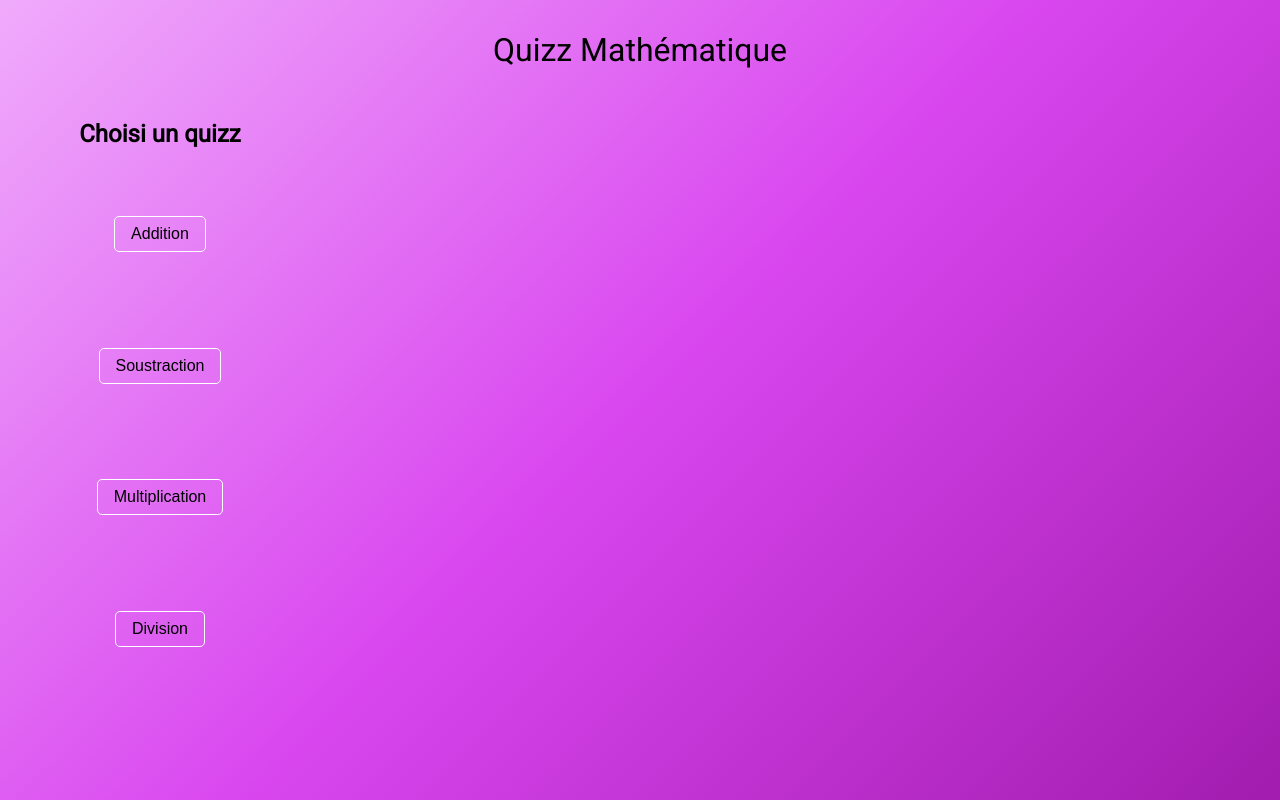
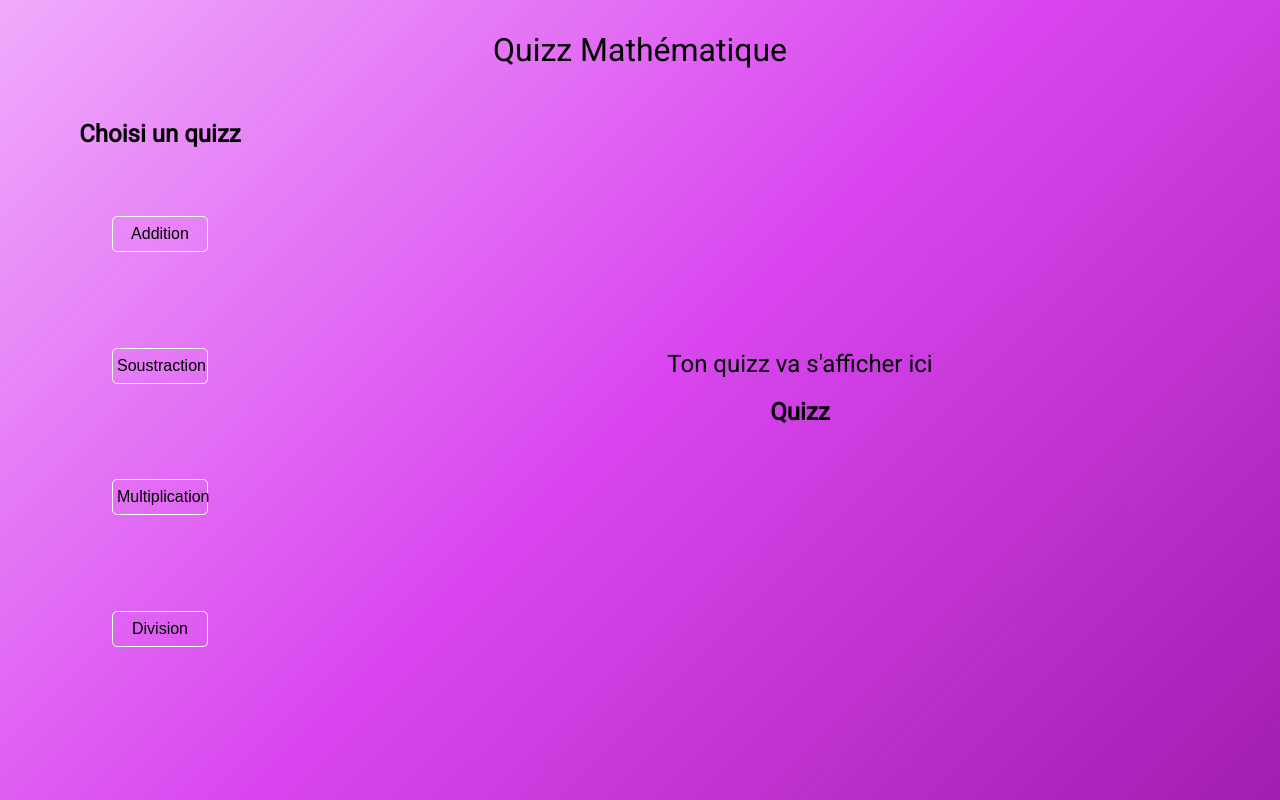
Before and after one commit to MisterWaner/math-game, a React (Vite) app: page / in a window 1280 px wide. Built offline with nearby package versions, Linux system fonts and the light colour scheme.

Commit message:
3rd commit: init playground and quizz components

```diff
--- a/package.json
+++ b/package.json
@@ -11,7 +11,8 @@
   },
   "dependencies": {
     "react": "^18.2.0",
-    "react-dom": "^18.2.0"
+    "react-dom": "^18.2.0",
+    "zustand": "^4.5.0"
   },
   "devDependencies": {
     "@types/react": "^18.2.43",
--- a/src/App.tsx
+++ b/src/App.tsx
@@ -1,4 +1,5 @@
 import QuizzList from "./components/QuizzList/QuizzList";
+import Playground from "./components/Playground/Playground";
 
 function App() {
     return (
@@ -9,6 +10,7 @@ function App() {
 
             <main>
                 <QuizzList />
+                <Playground />
             </main>
         </>
     );
--- a/src/components/Button/Button.module.css
+++ b/src/components/Button/Button.module.css
@@ -1,13 +1,13 @@
 .button {
+    width: 30%;
     background-color: transparent;
     border: 1px solid white;
     border-radius: 5px;
     color: #000;
-    padding: 0.5rem 1rem;
+    padding: 0.5rem 0.25rem;
     text-align: center;
     display: inline-block;
     font-size: 1rem;
-    margin: 4px 2px;
     cursor: pointer;
 
     &:hover {
--- /dev/null
+++ b/src/components/Playground/Playground.module.css
@@ -0,0 +1,11 @@
+.container {
+    display: flex;
+    flex-direction: column;
+    align-items: center;
+    justify-content: center;
+    height: 100%;
+
+    p {
+        font-size: 1.5rem;
+    }
+}
--- /dev/null
+++ b/src/components/Playground/Playground.tsx
@@ -0,0 +1,11 @@
+import styles from './Playground.module.css'
+import Quizz from '../Quizz/Quizz'
+
+export default function Playground() {
+  return (
+    <div className={styles.container}>
+        <p>Ton quizz va s'afficher ici</p>
+        <Quizz />
+    </div>
+  )
+}
--- /dev/null
+++ b/src/components/Quizz/Quizz.module.css
@@ -0,0 +1,3 @@
+h2 {
+    margin: 20px 0;
+}
--- /dev/null
+++ b/src/components/Quizz/Quizz.tsx
@@ -0,0 +1,9 @@
+import styles from './Quizz.module.css'
+
+export default function Quizz() {
+  return (
+    <div>
+        <h2 className={styles.h2}>Quizz</h2>
+    </div>
+  )
+}
--- a/src/components/QuizzList/QuizzList.module.css
+++ b/src/components/QuizzList/QuizzList.module.css
@@ -16,6 +16,8 @@
 
         li {
             list-style: none;
+            width: 100%;
+            text-align: center;
         }
     }
 }
```
Also changed, not shown: 1 other file (tests, documents, lock files or other folders).
